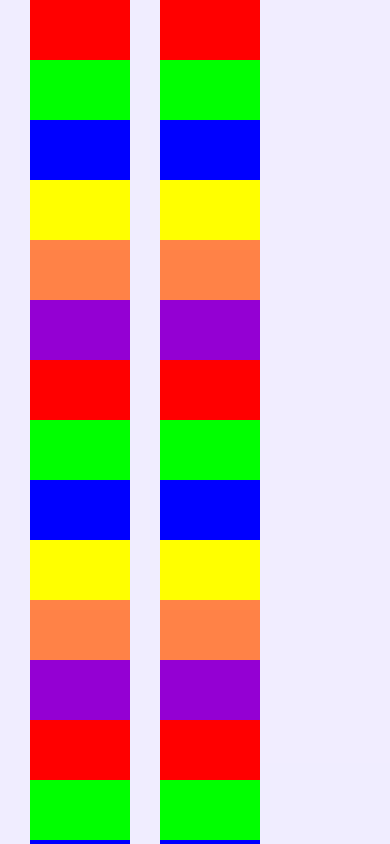
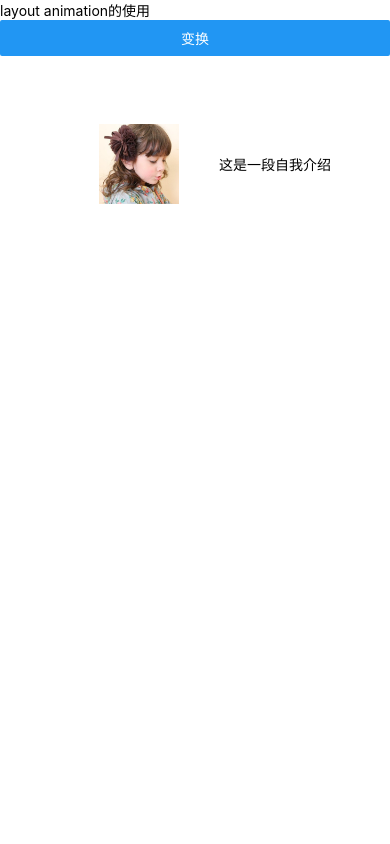
Before and after one commit to 983045775/React-Native_Demo, a React Native app: screen / in a window 390 px wide. Shown: the top 844 px of the page. Built offline with nearby package versions, Linux system fonts and the light colour scheme.

Commit message:
layoutAnimation的使用练习

```diff
--- a/App.tsx
+++ b/App.tsx
@@ -31,6 +31,8 @@ import Animationtest1 from './src/anim/AnimationTest1';
 import AnimationDecayTest from './src/anim/AnimationDecayTest';
 import AnimationPhotoTest from './src/anim/AnimationPhotoTest';
 import ScrollViewTest from './src/anim/ScrollViewTest';
+import LayotuAnimationTest from './src/anim/layotuAnimationTest';
+import Anim10 from './src/anim/Anim10';
 
 function App() {
     return (
@@ -64,7 +66,9 @@ function App() {
         //   <KeyboardTest/>
         //   <Animationtest1/>
         // <AnimationPhotoTest />
-        <ScrollViewTest />
+        // <ScrollViewTest />
+        <LayotuAnimationTest />
+        // <Anim10 />
     );
 }
 
--- /dev/null
+++ b/src/anim/Anim10.js
@@ -0,0 +1,89 @@
+import React, {useState} from 'react';
+import {
+    StyleSheet,
+    View,
+    Button,
+    LayoutAnimation,
+    Image,
+    Text,
+} from 'react-native';
+import icon_avatar from '../assets/avatar.png';
+
+export default () => {
+    const [showView, setShowView] = useState(false);
+
+    const [showRight, setShowRight] = useState(false);
+
+    return (
+        <View style={styles.root}>
+            <Button
+                title="按钮"
+                onPress={() => {
+                    // LayoutAnimation.configureNext(
+                    //     // LayoutAnimation.Presets.linear
+                    //     // LayoutAnimation.Presets.spring
+                    //     LayoutAnimation.Presets.easeInEaseOut,
+                    //     () => {
+                    //         console.log('动画结束');
+                    //     },
+                    //     () => {
+                    //         console.log('动画异常');
+                    //     }
+                    // );
+                    // setShowView(true);
+
+                    // LayoutAnimation.configureNext(
+                    //     LayoutAnimation.Presets.spring
+                    // );
+                    // setShowRight(true);
+
+                    // LayoutAnimation.linear();
+                    LayoutAnimation.spring();
+                    // LayoutAnimation.easeInEaseOut();
+                    setShowRight(true);
+                }}
+            />
+
+            {/* {showView && <View style={styles.view} />} */}
+
+            <View
+                style={[
+                    styles.view,
+                    {flexDirection: showRight ? 'row-reverse' : 'row'},
+                ]}>
+                <Image style={styles.img} source={icon_avatar} />
+                <Text style={styles.txt}>这是一行自我介绍的文本</Text>
+            </View>
+        </View>
+    );
+};
+
+const styles = StyleSheet.create({
+    root: {
+        width: '100%',
+        height: '100%',
+        backgroundColor: 'white',
+        justifyContent: 'center',
+        alignItems: 'center',
+    },
+    view: {
+        width: '100%',
+        height: 100,
+        backgroundColor: '#F0F0F0',
+        marginTop: 20,
+        flexDirection: 'row',
+        alignItems: 'center',
+        paddingHorizontal: 16,
+    },
+    img: {
+        width: 64,
+        height: 64,
+        borderRadius: 32,
+    },
+    txt: {
+        fontSize: 20,
+        color: '#303030',
+        fontWeight: 'bold',
+        marginHorizontal: 20,
+    },
+});
--- /dev/null
+++ b/src/anim/layotuAnimationTest.tsx
@@ -0,0 +1,66 @@
+import React, {useState, useRef} from 'react';
+import {
+    View,
+    Text,
+    Button,
+    ScrollView,
+    StyleSheet,
+    Animated,
+    Image,
+    LayoutAnimation,
+} from 'react-native';
+
+// @ts-ignore
+import photo from '../assets/avatar.png';
+
+export default () => {
+    const [showReverse, setShowReverse] = useState(false);
+    const desc: string = '这是一段自我介绍';
+    return (
+        <View>
+            <Text>{'layout animation的使用'}</Text>
+
+            <Button
+                title={'变换'}
+                onPress={() => {
+                    LayoutAnimation.configureNext(
+                        LayoutAnimation.Presets.spring,
+                        () => {
+                            console.log('动画结束');
+                        },
+                        () => {
+                            console.log('动画失败');
+                        },
+                    );
+                    showReverse ? setShowReverse(false) : setShowReverse(true);
+                }}
+            />
+            <View
+                style={[
+                    styles.ontentRoot,
+                    {flexDirection: showReverse ? 'row-reverse' : 'row'},
+                ]}>
+                <Image style={styles.photo} source={photo} />
+                <Text>
+                    {showReverse ? desc.split('').reverse().join('') : desc}
+                </Text>
+            </View>
+        </View>
+    );
+};
+
+const styles = StyleSheet.create({
+    ontentRoot: {
+        paddingBottom: 100,
+        width: '100%',
+        height: '100%',
+        alignItems: 'center',
+        justifyContent: 'center',
+        flexDirection: 'row-reverse',
+    },
+    photo: {
+        margin: 40,
+        width: 80,
+        height: 80,
+    },
+});
```
Also changed, not shown: index.tsx (+8 -1 lines).
